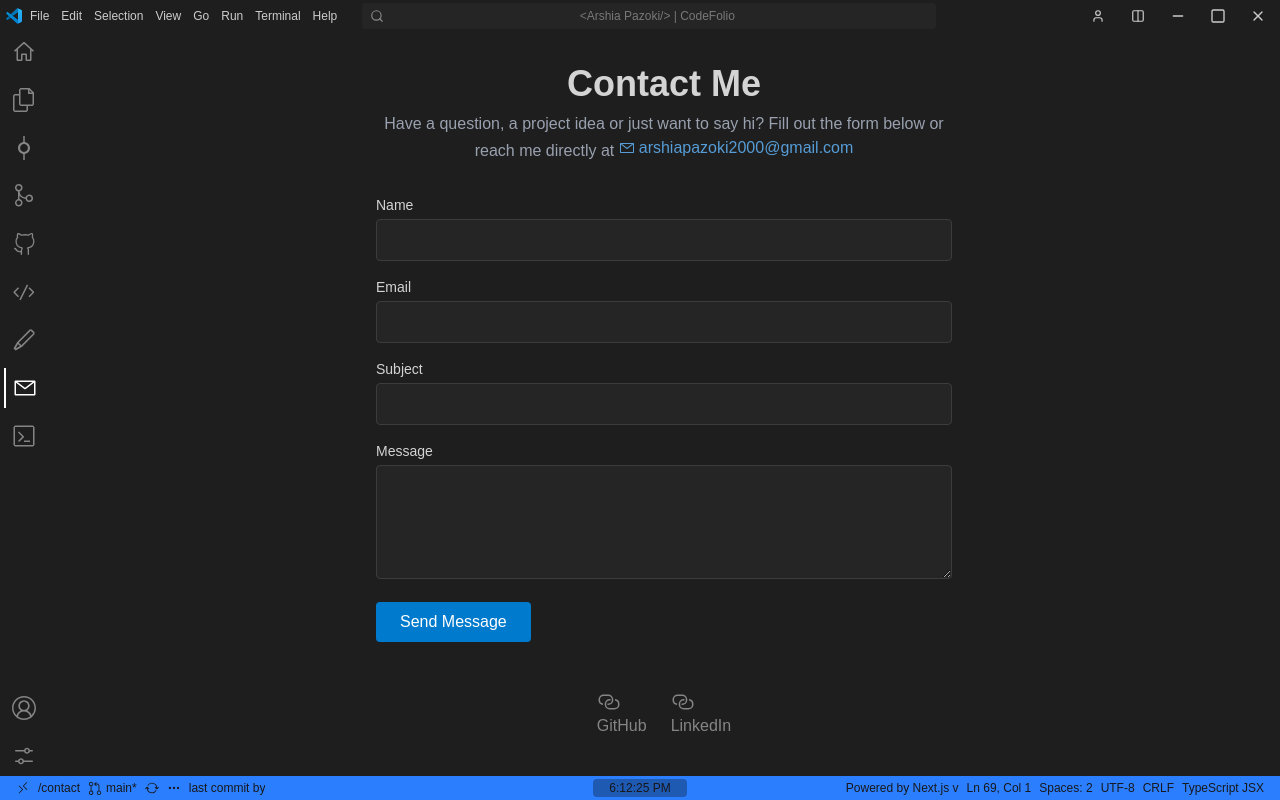
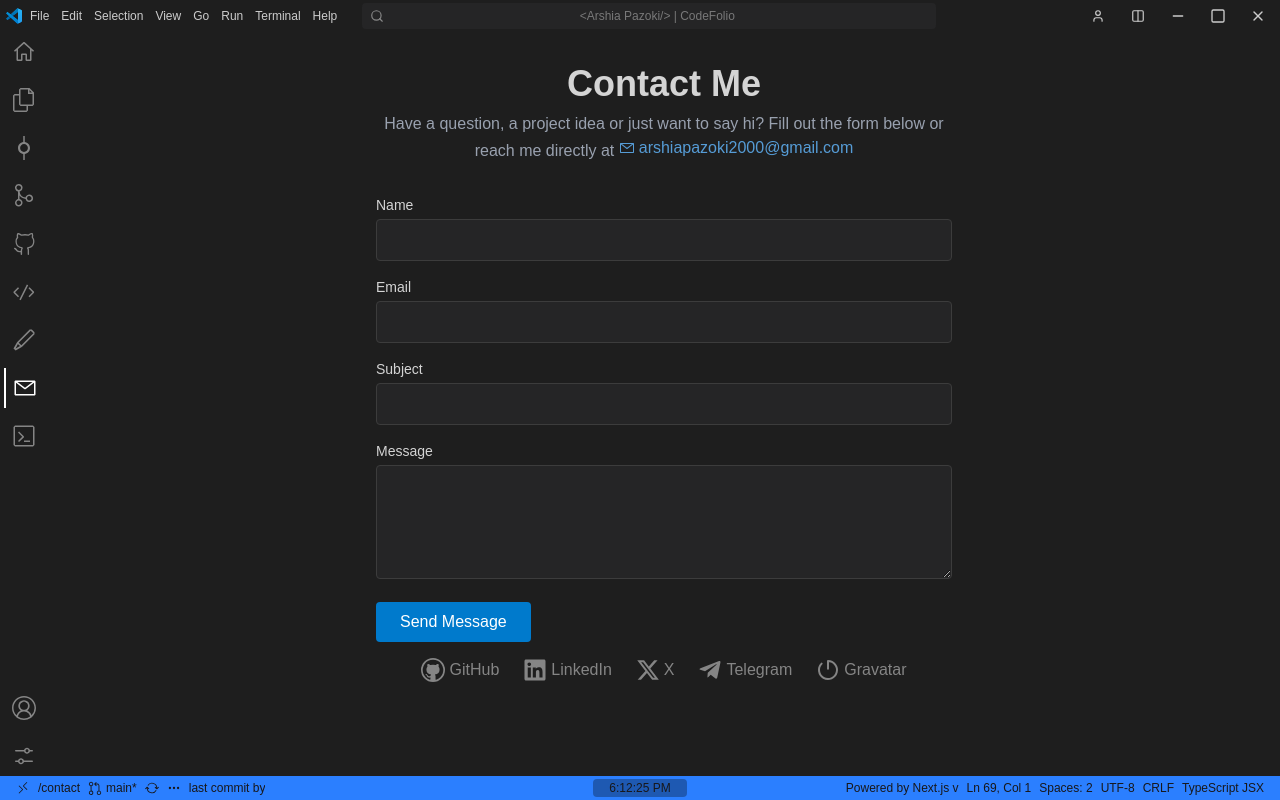
Before and after one commit to ArshiaPazoki/codefolio, a Next.js app: page /contact in a window 1280 px wide. Built offline with nearby package versions, Linux system fonts and the light colour scheme; no server answers.

Commit message:
feat: minor changes

```diff
--- a/src/app/contact/page.tsx
+++ b/src/app/contact/page.tsx
@@ -1,6 +1,9 @@
+import Link from 'next/link'
 import { ContactForm } from '../../features/contact/ui/ContactForm'
-import { VscMail, VscLink } from 'react-icons/vsc'
-
+import { VscMail, VscGithub, } from 'react-icons/vsc'
+import { FaTelegramPlane } from "react-icons/fa";
+import { FaXTwitter,FaLinkedin  } from "react-icons/fa6";
+import { TbBrandGravatar } from 'react-icons/tb';
 export const metadata = {
   title: 'Contact | CodeFolio',
   description: 'Get in touch with Arshia Pazoki',
@@ -25,21 +28,57 @@ export default function ContactPage() {
         <ContactForm />
       </div>
 
-      <div className="mt-12 flex space-x-6 text-[#858585]">
-        <a
+      <div className="p-4 flex space-x-6 text-[#858585]">
+        <div className="flex space-x-1 hover:text-white">
+        <VscGithub size={24} />
+        <Link
           href="https://github.com/ArshiaPazoki"
           target="_blank"
-          className="hover:text-white transition"
-        >
-          <VscLink size={24} /> GitHub
-        </a>
-        <a
+          className="transition"
+          >
+          GitHub
+        </Link>
+            </div>
+        <div className="flex space-x-1 hover:text-white">
+        <FaLinkedin  size={24} />
+        <Link
           href="https://linkedin.com/in/arshia-pazoki"
           target="_blank"
-          className="hover:text-white transition"
-        >
-          <VscLink size={24} /> LinkedIn
-        </a>
+          className="transition"
+          >
+          LinkedIn
+        </Link>
+            </div>
+        <div className="flex space-x-1 hover:text-white">
+        <FaXTwitter size={24} />
+        <Link
+          href="https://x.com/ArshiaPazoki"
+          target="_blank"
+          className="transition"
+          >
+          X
+        </Link>
+            </div>
+        <div className="flex space-x-1 hover:text-white">
+        <FaTelegramPlane size={24} />
+        <Link
+          href="https://t.me/ArshiaPazoki"
+          target="_blank"
+          className="transition"
+          >
+          Telegram
+        </Link>
+            </div>
+        <div className="flex space-x-1 hover:text-white">
+        <TbBrandGravatar size={24} />
+        <Link
+          href="https://gravatar.com/arshiapazoki"
+          target="_blank"
+          className="transition"
+          >
+          Gravatar
+        </Link>
+            </div>
       </div>
     </section>
   )
```
